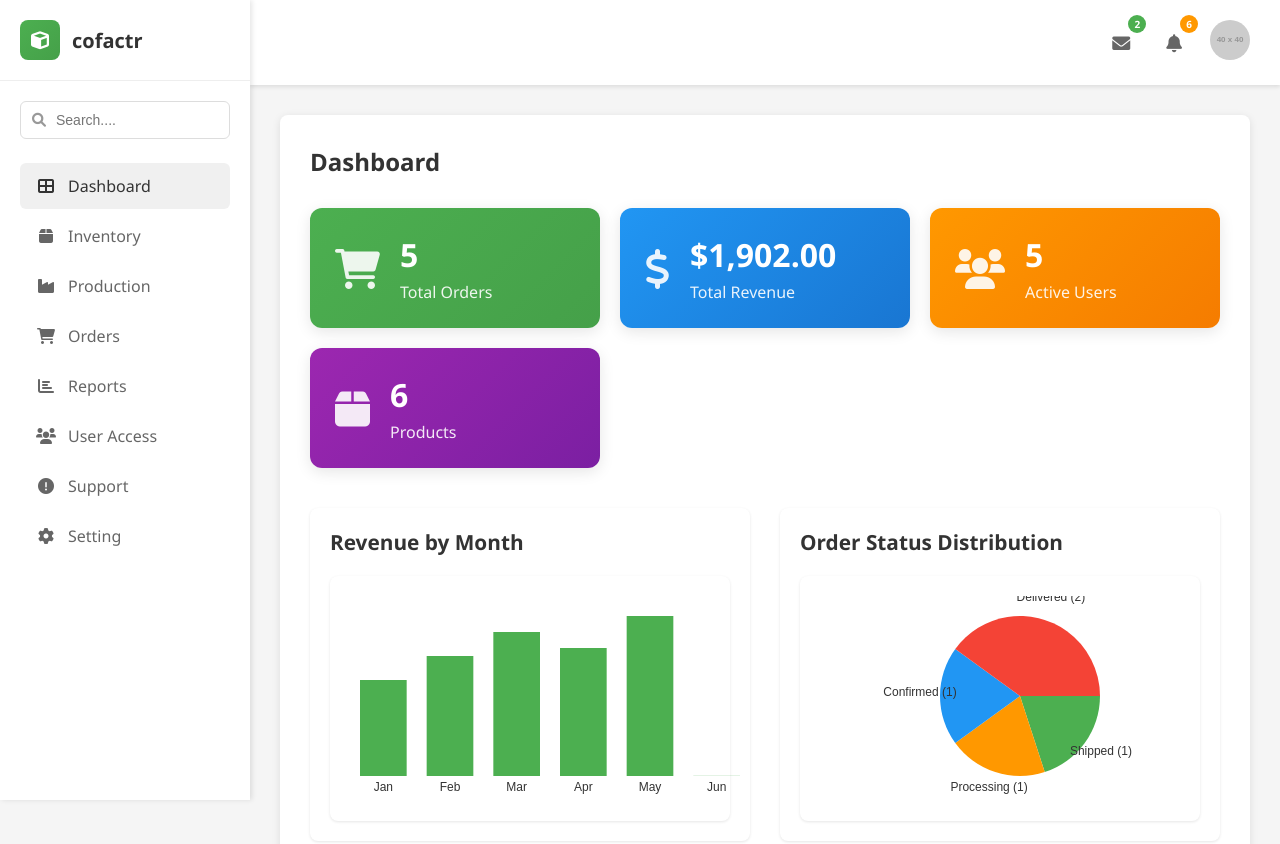
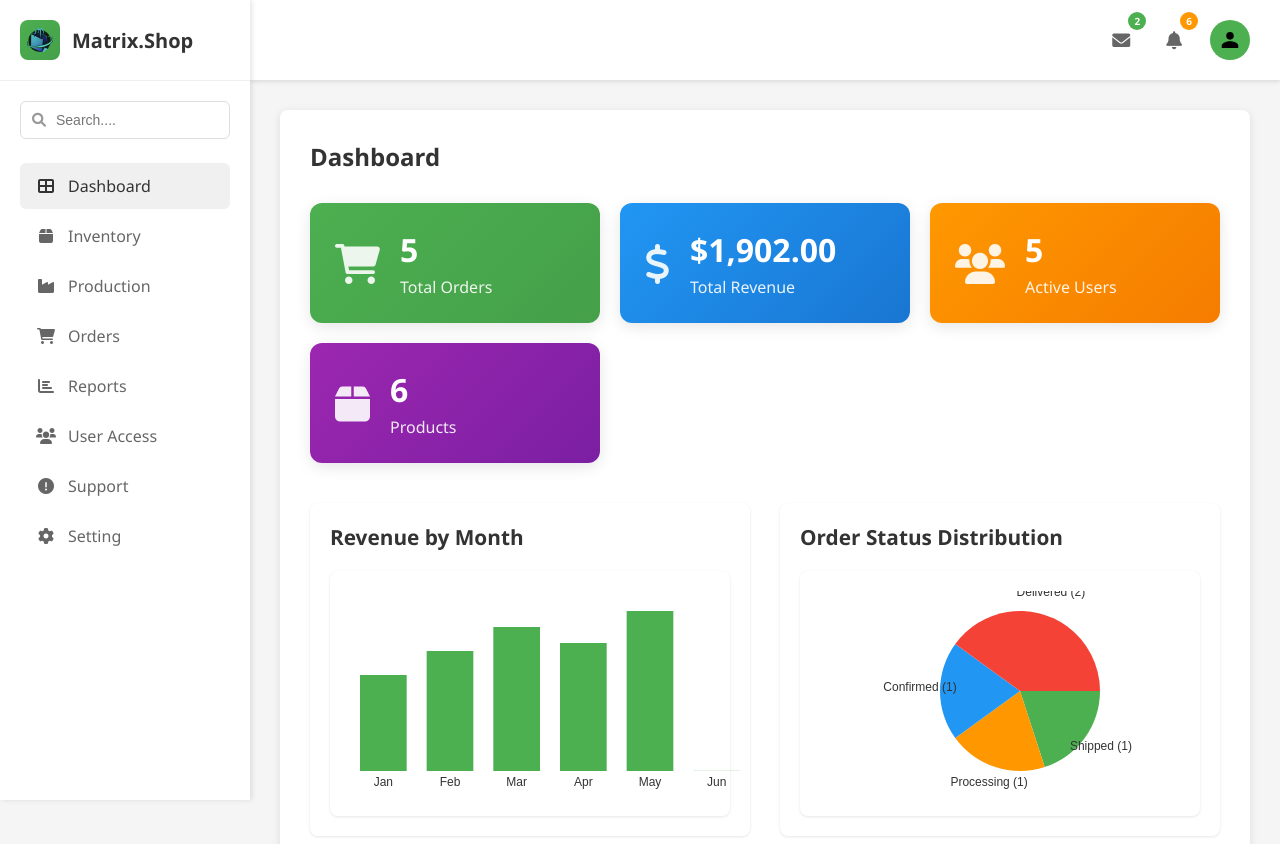
Before and after one commit to singhrishabh93/angular, a website: page index.html in a window 1280 px wide. Shown: the top 844 px of the page. Drawn offline with nearby package versions, Linux system fonts and the light colour scheme; some packages are replaced by stand-ins of ours; placeholder pictures from the web are drawn by us.

Commit message:
Update branding and user profile visuals
- Changed the title in index.html from "Cofactr - Orders Dashboard" to "Matrix.Shop - Dashboard".
- Replaced the user profile placeholder icon in header.html with an SVG image.
- Updated user email in header.js to reflect the new domain "matrix.shop" and set the image to null for the SVG placeholder.
- Updated the sidebar logo to use an SVG image and changed the logo text from "cofactr" to "Matrix.Shop".

```diff
--- a/components/header/header.html
+++ b/components/header/header.html
@@ -23,7 +23,7 @@
                  class="profile-img"
                  ng-if="userProfile.image">
             <div class="profile-placeholder" ng-if="!userProfile.image">
-                <i class="fas fa-user"></i>
+                <img src="assets/person.svg" alt="User Profile" width="24" height="24">
             </div>
 
             <!-- User dropdown menu -->
--- a/components/header/header.js
+++ b/components/header/header.js
@@ -13,8 +13,8 @@ angular.module('cofactrApp')
         // User profile data
         $scope.userProfile = {
             name: 'John Doe',
-            email: 'john.doe@cofactr.com',
-            image: 'https://via.placeholder.com/40x40/4CAF50/FFFFFF?text=U',
+            email: 'john.doe@matrix.shop',
+            image: null, // This will use the person.svg placeholder
             role: 'Administrator'
         };
 
--- a/components/sidebar/sidebar.html
+++ b/components/sidebar/sidebar.html
@@ -2,9 +2,9 @@
     <div class="sidebar-header">
         <div class="logo">
             <div class="logo-icon">
-                <i class="fas fa-cube"></i>
+                <img src="assets/logo.svg" alt="Matrix.Shop Logo" width="32" height="32">
             </div>
-            <span class="logo-text">cofactr</span>
+            <span class="logo-text">Matrix.Shop</span>
         </div>
         <button class="sidebar-close-btn" ng-click="closeSidebar()" ng-if="isMobile">
             <i class="fas fa-times"></i>
--- a/index.html
+++ b/index.html
@@ -3,7 +3,7 @@
 <head>
     <meta charset="UTF-8">
     <meta name="viewport" content="width=device-width, initial-scale=1.0, maximum-scale=1.0, user-scalable=no">
-    <title>Cofactr - Orders Dashboard</title>
+    <title>Matrix.Shop - Dashboard</title>
     <link rel="stylesheet" href="styles.css">
     <link href="https://cdnjs.cloudflare.com/ajax/libs/font-awesome/6.0.0/css/all.min.css" rel="stylesheet">
     <script src="https://ajax.googleapis.com/ajax/libs/angularjs/1.8.2/angular.min.js"></script>
```
Also changed, not shown: assets/logo.svg (added), assets/person.svg (added), 2 other files.
